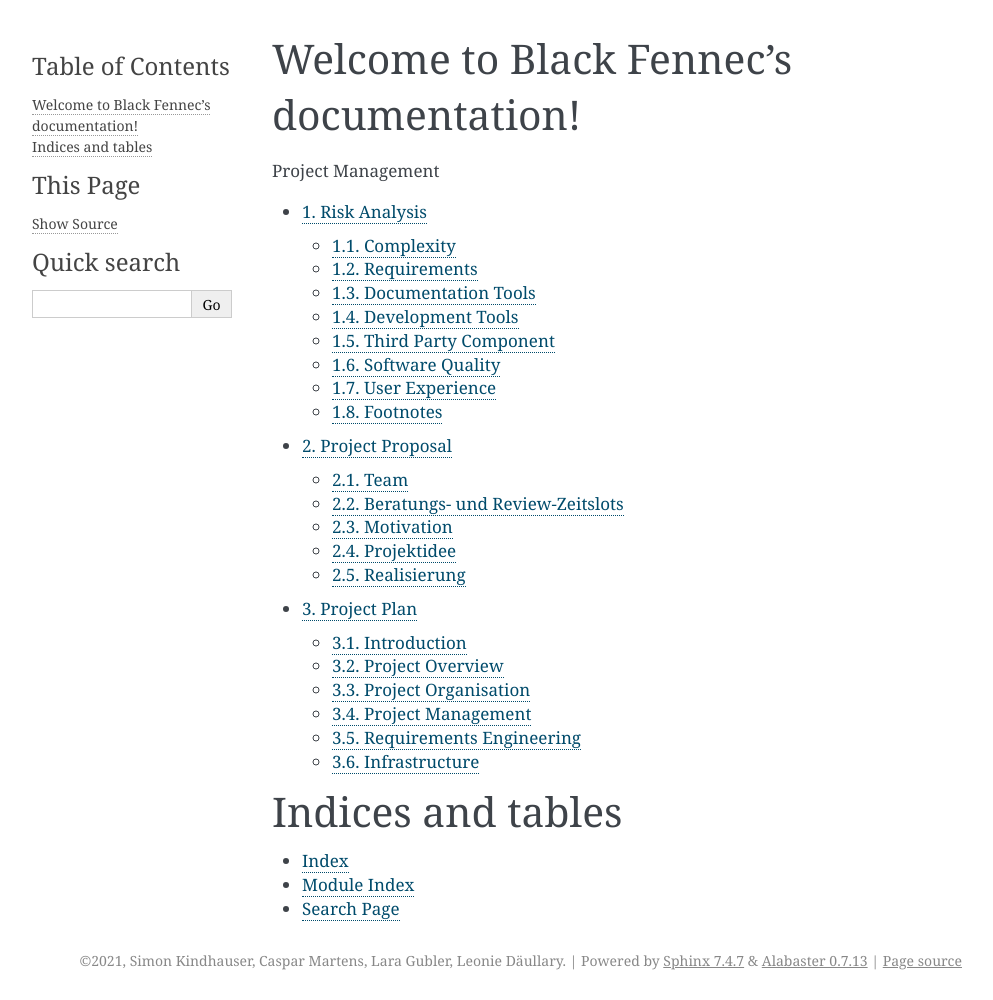
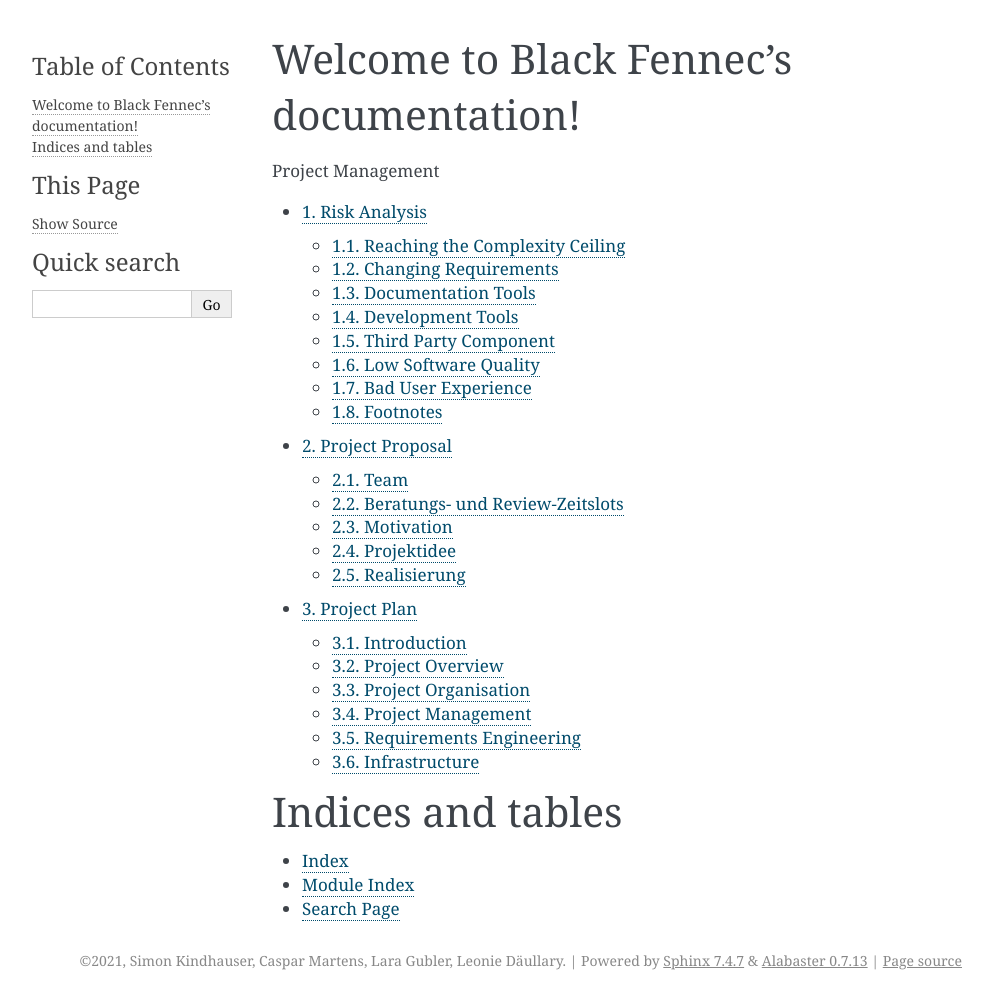
Before and after one commit to blackfennec-org/blackfennec, a Sphinx documentation site: the page built from docs/source/index.rst, in a window 1280 px wide. Shown: the whole page, without its empty margins (148-1141 px from the left). Built offline with Sphinx 7.4.7, drawn with Linux system fonts in a browser that asks for light colours.

Commit message:
change titles of risks in risk analysis

```diff
--- a/docs/source/project_management/risk_analysis.rst
+++ b/docs/source/project_management/risk_analysis.rst
@@ -2,8 +2,8 @@ Risk Analysis
 =============
 This document contains a list of all identified technical risks to the Black Fennec engineering project. It is updated on a need be basis.
 
-Complexity
-""""""""""
+Reaching the Complexity Ceiling
+"""""""""""""""""""""""""""""""
 .. table::
     :widths: auto
     :align: left
@@ -35,8 +35,8 @@ Managing complexity effectively is very hard. We must deploy many techniques and
 
 The remaining risk must be watched carefully and further analysis will take place before the issue raises to dangerous levels.
 
-Requirements
-""""""""""""
+Changing Requirements
+"""""""""""""""""""""
 .. table::
     :widths: auto
     :align: left
@@ -158,8 +158,8 @@ We will evaluate all used third party components before settling with the best m
 
 The remaining risk is retained.
 
-Software Quality
-""""""""""""""""
+Low Software Quality
+""""""""""""""""""""
 .. table::
     :widths: auto
     :align: left
@@ -191,8 +191,8 @@ Mitigation
 
 Regular refactoring and a strict and rigorous quality control process is hoped to ensure the quality of the software. Besides policies and processes, effective testing should allow us to refactor with more confidence and therefore more often. Furthermore, as mentioned in Complexity_, we will invest into the architecture as we believe that good design and the reduction in complexity will be reflected in the overall quality.
 
-User Experience
-"""""""""""""""
+Bad User Experience
+"""""""""""""""""""
 .. table::
     :widths: auto
     :align: left
```
